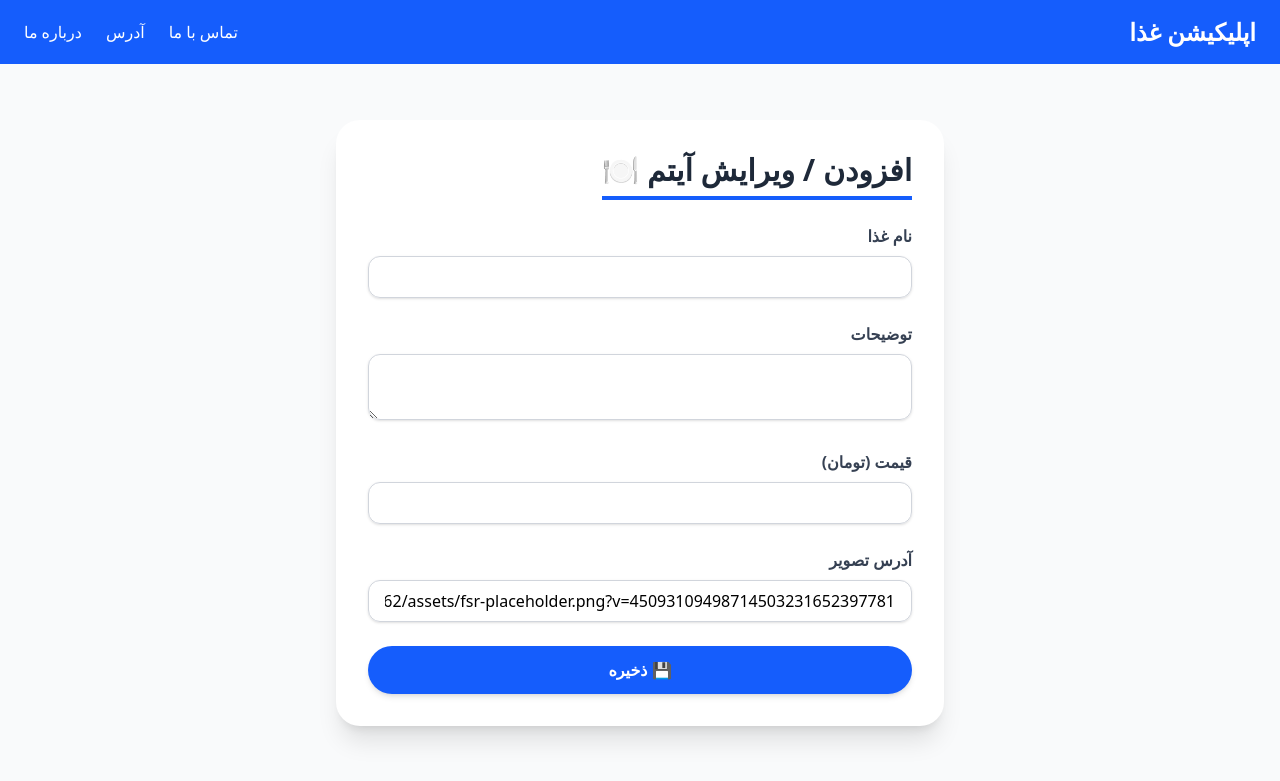
After one commit to Mehr-code/food-menu-app, a Django app: page /add/ in a window 1280 px wide. The commit adds this page. Shown: the top 781 px of the page. Run offline with Django 5.2, Linux system fonts and the light colour scheme.

Commit message:
feat(menu): improve HTML pages, add item images, enhance detail page, and create item form with base.html

```diff
--- /dev/null
+++ b/menu/forms.py
@@ -0,0 +1,8 @@
+from django import forms
+from .models import Item
+
+
+class ItemForm(forms.ModelForm):
+    class Meta:
+        model = Item
+        fields = ["item_name", "item_desc", "item_price", "item_image"]
--- a/menu/models.py
+++ b/menu/models.py
@@ -9,3 +9,7 @@ class Item(models.Model):
     item_name = models.CharField(max_length=200)
     item_desc = models.CharField()
     item_price = models.IntegerField()
+    item_image = models.CharField(
+        max_length=500,
+        default="https://www.foodservicerewards.com/cdn/shop/t/262/assets/fsr-placeholder.png?v=45093109498714503231652397781",
+    )
--- /dev/null
+++ b/menu/templates/menu/base.html
@@ -0,0 +1,29 @@
+<!DOCTYPE html>
+<html lang="fa" dir="rtl">
+  <head>
+    <meta charset="UTF-8" />
+    <meta name="viewport" content="width=device-width, initial-scale=1.0" />
+    <title>اپلیکیشن منو</title>
+    <script src="https://cdn.jsdelivr.net/npm/@tailwindcss/browser@4"></script>
+  </head>
+  <body class="bg-gray-50 font-sans">
+    <!-- نوار بالایی -->
+    <nav class="bg-blue-600 text-white">
+      <div class="flex justify-between items-center px-6 py-4">
+        <a href="#" class="font-extrabold text-2xl">اپلیکیشن غذا</a>
+        <div class="space-x-6 flex">
+          <a href="#" class="hover:text-yellow-300 transition-colors"
+            >تماس با ما</a
+          >
+          <a href="#" class="hover:text-yellow-300 transition-colors">آدرس</a>
+          <a href="#" class="hover:text-yellow-300 transition-colors"
+            >درباره ما</a
+          >
+        </div>
+      </div>
+    </nav>
+
+    <!-- محتوای اصلی -->
+    <main class="p-6">{% block body %} {% endblock %}</main>
+  </body>
+</html>
--- /dev/null
+++ b/menu/templates/menu/item-form.html
@@ -0,0 +1,80 @@
+{% extends 'menu/base.html' %} {% block body %}
+<div class="max-w-2xl mx-auto p-8">
+  <div
+    class="bg-white rounded-3xl shadow-xl p-8 hover:shadow-2xl transition-all duration-500"
+  >
+    <h2
+      class="text-3xl font-extrabold text-gray-800 mb-6 border-b-4 border-blue-600 inline-block pb-2"
+    >
+      افزودن / ویرایش آیتم 🍽️
+    </h2>
+
+    <form method="POST" class="space-y-6">
+      {% csrf_token %}
+
+      <div>
+        <label for="id_item_name" class="block text-gray-700 font-semibold mb-2"
+          >نام غذا</label
+        >
+        <input
+          type="text"
+          name="item_name"
+          id="id_item_name"
+          value="{{ form.item_name.value|default:'' }}"
+          class="w-full border border-gray-300 rounded-xl px-4 py-2 focus:outline-none focus:ring-2 focus:ring-blue-500 shadow-sm transition-all"
+        />
+      </div>
+
+      <div>
+        <label for="id_item_desc" class="block text-gray-700 font-semibold mb-2"
+          >توضیحات</label
+        >
+        <textarea
+          name="item_desc"
+          id="id_item_desc"
+          class="w-full border border-gray-300 rounded-xl px-4 py-2 focus:outline-none focus:ring-2 focus:ring-blue-500 shadow-sm transition-all"
+        >
+{{ form.item_desc.value|default:'' }}</textarea
+        >
+      </div>
+
+      <div>
+        <label
+          for="id_item_price"
+          class="block text-gray-700 font-semibold mb-2"
+          >قیمت (تومان)</label
+        >
+        <input
+          type="number"
+          name="item_price"
+          id="id_item_price"
+          value="{{ form.item_price.value|default:'' }}"
+          class="w-full border border-gray-300 rounded-xl px-4 py-2 focus:outline-none focus:ring-2 focus:ring-blue-500 shadow-sm transition-all"
+        />
+      </div>
+
+      <div>
+        <label
+          for="id_item_image"
+          class="block text-gray-700 font-semibold mb-2"
+          >آدرس تصویر</label
+        >
+        <input
+          type="text"
+          name="item_image"
+          id="id_item_image"
+          value="{{ form.item_image.value|default:'' }}"
+          class="w-full border border-gray-300 rounded-xl px-4 py-2 focus:outline-none focus:ring-2 focus:ring-blue-500 shadow-sm transition-all"
+        />
+      </div>
+
+      <button
+        type="submit"
+        class="w-full bg-blue-600 text-white font-bold py-3 rounded-full hover:bg-blue-500 active:scale-95 transition-all shadow-md"
+      >
+        💾 ذخیره
+      </button>
+    </form>
+  </div>
+</div>
+{% endblock %}
--- a/menu/urls.py
+++ b/menu/urls.py
@@ -4,6 +4,9 @@ from . import views
 app_name = "menu"
 
 urlpatterns = [
-    path("", views.index),
+    path("", views.index, name="index"),
     path("detail/<int:id>", views.detail, name="detail"),
+    path("update/<int:id>", views.detail, name="update_item"),
+    path("delete/<int:id>", views.detail, name="delete_item"),
+    path("add/", views.create_item, name="create_item"),
 ]
--- a/menu/views.py
+++ b/menu/views.py
@@ -1,6 +1,7 @@
 from django.shortcuts import render
 from django.http import HttpResponse
 from .models import Item
+from .forms import ItemForm
 
 
 def index(req):
@@ -10,7 +11,12 @@ def index(req):
 
 
 def detail(req, id):
-
     item = Item.objects.get(id=id)
     context = {"item": item}
     return render(req, "menu/detail.html", context)
+
+
+def create_item(req):
+    form = ItemForm()
+    context = {"form": form}
+    return render(req, "menu/item-form.html", context)
```
Also changed, not shown: menu/templates/menu/detail.html (+56 -11 lines), menu/templates/menu/index.html (+39 -20 lines), menu/migrations/0004_item_item_image.py (added), 1 other file.
